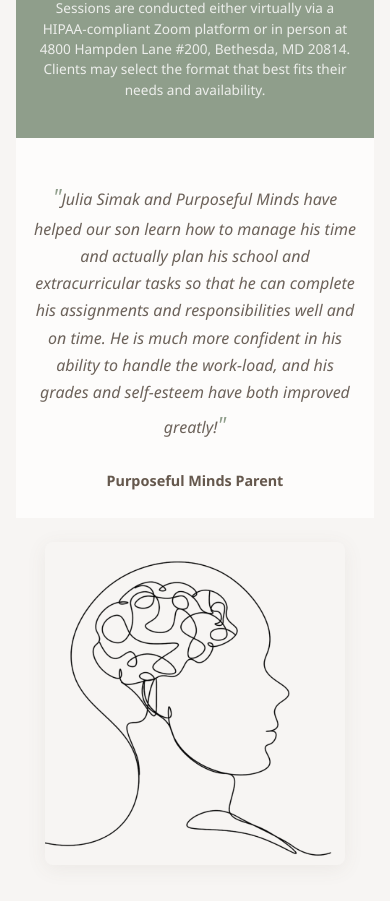
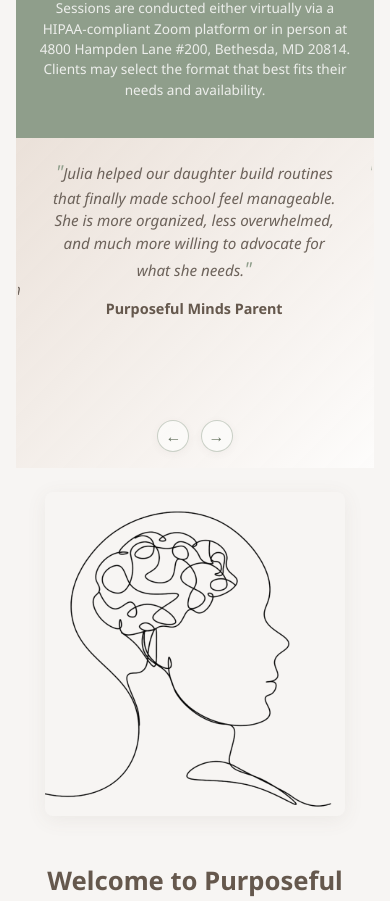
Before and after one commit to asimak4/julia_purposeful_minds, a React (Create React App) app: page / in a window 390 px wide. Shown: the part 1153-2054 px from the top of the page. Built offline with nearby package versions, Linux system fonts and the light colour scheme; no server answers.

Commit message:
updating reviews

```diff
--- /dev/null
+++ b/src/data/testimonials.json
@@ -0,0 +1,22 @@
+[
+  {
+    "quote": "Julia Simak and Purposeful Minds have helped our son learn how to manage his time and actually plan his school and extracurricular tasks so that he can complete his assignments and responsibilities well and on time. He is much more confident in his ability to handle the work-load, and his grades and self-esteem have both improved greatly!",
+    "author": "Purposeful Minds Parent"
+  },
+  {
+    "quote": "Julia helped our daughter build routines that finally made school feel manageable. She is more organized, less overwhelmed, and much more willing to advocate for what she needs.",
+    "author": "Purposeful Minds Parent"
+  },
+  {
+    "quote": "The strategies from Purposeful Minds have made a noticeable difference at home. Homework no longer turns into a nightly battle, and our child is learning how to break big assignments into realistic steps.",
+    "author": "Purposeful Minds Parent"
+  },
+  {
+    "quote": "Julia has a calm, thoughtful way of connecting with students. She helped our teenager understand their learning style and use practical tools that carried over into classes, sports, and daily responsibilities.",
+    "author": "Purposeful Minds Parent"
+  },
+  {
+    "quote": "We appreciated how individualized the sessions were. Julia listened carefully, set clear goals, and gave our family language and systems we could actually use between sessions.",
+    "author": "Purposeful Minds Parent"
+  }
+]
--- a/src/pages/HomePage.module.css
+++ b/src/pages/HomePage.module.css
@@ -148,45 +148,127 @@
 
 /* Testimonial Section Styles */
 .testimonialSection {
-  padding: 2.5rem 5%;
-  background-color: var(--color-bg-elevated);
+  padding: 1.5rem 5%;
+  background:
+    linear-gradient(135deg, rgba(232, 221, 212, 0.88), rgba(253, 252, 251, 0.96)),
+    var(--color-bg-elevated);
   text-align: center;
 }
 
 .testimonialContent {
-  max-width: 800px;
+  max-width: 1000px;
   margin: 0 auto;
 }
 
+.testimonialRail {
+  display: flex;
+  gap: 0;
+  overflow-x: auto;
+  padding: 0;
+  scroll-padding-inline: 0;
+  scroll-snap-type: x mandatory;
+  -webkit-overflow-scrolling: touch;
+  scrollbar-width: none;
+}
+
+.testimonialRail::-webkit-scrollbar {
+  display: none;
+}
+
+.testimonialSlide {
+  box-sizing: border-box;
+  flex: 0 0 100%;
+  padding: 0.25rem 6%;
+  position: relative;
+  scroll-snap-align: start;
+}
+
+.testimonialSlide::before {
+  background-color: var(--color-line-soft);
+  content: '';
+  height: 60%;
+  left: 1rem;
+  position: absolute;
+  top: 20%;
+  width: 3px;
+}
+
+.testimonialSlide:focus-visible {
+  outline: none;
+}
+
+.testimonialSlide:focus-visible .testimonialQuote {
+  text-decoration: underline;
+  text-decoration-color: var(--color-line-soft);
+  text-underline-offset: 0.35rem;
+}
+
 .testimonialQuote {
-  font-size: 1.1rem;
+  font-size: clamp(1rem, 1.35vw, 1.3rem);
   font-style: italic;
   color: var(--color-text);
-  line-height: 1.7;
-  margin-bottom: 1.5rem;
-  text-align: left;
+  line-height: 1.5;
+  margin: 0 0 0.75rem;
+  text-align: center;
 }
 
 .quoteMark {
-  font-size: 1.4rem;
+  font-size: 1.2rem;
   color: var(--color-primary); /* Muted Green/Olive accent */
 }
 
 .testimonialAuthor {
-  text-align: right;
+  text-align: center;
 }
 
 .testimonialName {
-  font-size: 1rem;
+  font-size: 0.95rem;
   font-weight: bold;
   color: var(--color-heading);
   font-style: normal;
 }
 
+.testimonialControls {
+  align-items: center;
+  display: flex;
+  gap: 0.85rem;
+  justify-content: center;
+  margin-top: 0.25rem;
+}
+
+.testimonialArrow {
+  align-items: center;
+  background-color: rgba(253, 252, 251, 0.7);
+  border: 1px solid rgba(143, 158, 139, 0.45);
+  border-radius: 50%;
+  box-shadow: var(--shadow-sm);
+  color: var(--color-primary-dark);
+  display: inline-flex;
+  font-size: 1.1rem;
+  height: 2.25rem;
+  justify-content: center;
+  line-height: 1;
+  padding: 0;
+  transition: background-color 0.2s ease, border-color 0.2s ease, box-shadow 0.2s ease, transform 0.2s ease;
+  width: 2.25rem;
+}
+
+.testimonialArrow:hover,
+.testimonialArrow:focus-visible {
+  background-color: var(--color-bg-elevated);
+  border-color: var(--color-primary);
+  box-shadow: var(--shadow-md);
+  color: var(--color-heading);
+  transform: translateY(-1px);
+}
+
 /* Responsive adjustments for Testimonial Section */
 @media (max-width: 768px) {
   .testimonialSection {
-    padding: 2rem 5%;
+    padding: 1.25rem 5%;
+  }
+  .testimonialSlide {
+    padding: 0.25rem 6%;
   }
   .testimonialQuote {
     font-size: 1rem;
@@ -205,10 +287,30 @@
 
 @media (max-width: 576px) {
   .testimonialSection {
-    padding: 1.5rem 5%;
+    padding: 1rem 5%;
+  }
+  .testimonialRail {
+    margin-inline: -5%;
+    padding-inline: 5%;
+    scroll-padding-inline: 5%;
+  }
+  .testimonialSlide {
+    flex-basis: 100%;
+    padding: 0.25rem 0.75rem;
+  }
+  .testimonialSlide::before {
+    display: none;
   }
   .testimonialQuote {
     font-size: 0.95rem;
+  }
+  .testimonialControls {
+    gap: 0.7rem;
+  }
+  .testimonialArrow {
+    font-size: 1rem;
+    height: 2rem;
+    width: 2rem;
   }
 }
 
@@ -575,72 +677,6 @@
   }
 }
 
-/* Testimonials Section Styles */
-.testimonialsSection {
-  padding: 3rem 5%;
-  background-color: var(--color-bg);
-  /* Or keep var(--color-bg) and style items individually */
-}
-
-.testimonialsTitle {
-  text-align: center;
-  font-size: 2.2rem;
-  color: var(--color-heading);
-  margin-bottom: 2.5rem;
-}
-
-.testimonialsGrid {
-  display: grid;
-  grid-template-columns: repeat(auto-fit, minmax(300px, 1fr)); /* Responsive columns */
-  gap: 2rem;
-}
-
-.testimonialItem {
-  background-color: var(--color-bg-elevated);
-  border: 1px solid var(--color-border-subtle);
-  padding: 2rem;
-  border-radius: 8px;
-  box-shadow: var(--shadow-sm);
-  display: flex;
-  flex-direction: column;
-  justify-content: space-between; /* Pushes cite to the bottom if varying text lengths */
-}
-
-.testimonialQuote {
-  font-size: 1.1rem;
-  font-style: italic;
-  color: var(--color-text);
-  line-height: 1.7;
-  margin-bottom: 1.5rem; /* Space between quote and cite */
-  flex-grow: 1; /* Allows quote to take available space */
-}
-
-
-.testimonialCite {
-  font-size: 1rem;
-  font-weight: bold;
-  color: var(--color-heading);
-  text-align: right;
-  font-style: normal;
-}
-
-/* Responsive adjustments for Testimonials Section */
-@media (max-width: 768px) {
-  .testimonialsTitle {
-    font-size: 2rem;
-    margin-bottom: 2rem;
-  }
-  .testimonialQuote {
-    font-size: 1rem;
-  }
-  .testimonialQuote::before {
-    font-size: 2rem;
-  }
-  .testimonialCite {
-    font-size: 0.9rem;
-  }
-}
-
 /* Final CTA Section Styles */
 .finalCtaSection {
   padding: 2rem 5%; /* Reduced from 3rem to 2rem */
--- a/src/pages/HomePage.tsx
+++ b/src/pages/HomePage.tsx
@@ -1,10 +1,114 @@
+import { useCallback, useEffect, useRef, useState } from 'react';
 import styles from './HomePage.module.css'; // Import CSS Module
 import { Link } from 'react-router-dom';
 import { motion } from 'framer-motion'; // Import motion
+import testimonials from '../data/testimonials.json';
 
 // Placeholder for HomePage component
 export default function HomePage() {
   const heroBgImage = `${process.env.PUBLIC_URL}/childInTherapy1.png`; // Swapped: now childInTherapy.jpg
+  const testimonialRailRef = useRef<HTMLDivElement | null>(null);
+  const testimonialRefs = useRef<(HTMLElement | null)[]>([]);
+  const programmaticScrollTimeoutRef = useRef<number | null>(null);
+  const resumeRotationTimeoutRef = useRef<number | null>(null);
+  const [activeTestimonialIndex, setActiveTestimonialIndex] = useState(0);
+  const [isTestimonialPaused, setIsTestimonialPaused] = useState(false);
+
+  const scrollToTestimonial = useCallback((index: number) => {
+    const rail = testimonialRailRef.current;
+    const testimonial = testimonialRefs.current[index];
+
+    if (!rail || !testimonial) {
+      return;
+    }
+
+    if (programmaticScrollTimeoutRef.current) {
+      window.clearTimeout(programmaticScrollTimeoutRef.current);
+    }
+
+    programmaticScrollTimeoutRef.current = window.setTimeout(() => {
+      programmaticScrollTimeoutRef.current = null;
+    }, 700);
+
+    rail.scrollTo({
+      left: testimonial.offsetLeft - rail.offsetLeft,
+      behavior: 'smooth',
+    });
+  }, []);
+
+  const pauseTestimonialRotation = useCallback((resumeAfterMs = 8000) => {
+    setIsTestimonialPaused(true);
+
+    if (resumeRotationTimeoutRef.current) {
+      window.clearTimeout(resumeRotationTimeoutRef.current);
+    }
+
+    resumeRotationTimeoutRef.current = window.setTimeout(() => {
+      setIsTestimonialPaused(false);
+      resumeRotationTimeoutRef.current = null;
+    }, resumeAfterMs);
+  }, []);
+
+  const goToTestimonial = (index: number) => {
+    pauseTestimonialRotation();
+    setActiveTestimonialIndex(index);
+    scrollToTestimonial(index);
+  };
+
+  const handleTestimonialScroll = () => {
+    const rail = testimonialRailRef.current;
+
+    if (!rail || programmaticScrollTimeoutRef.current) {
+      return;
+    }
+
+    pauseTestimonialRotation();
+
+    const closestIndex = testimonialRefs.current.reduce((closest, testimonial, index) => {
+      if (!testimonial) {
+        return closest;
+      }
+
+      const currentDistance = Math.abs(rail.scrollLeft - (testimonial.offsetLeft - rail.offsetLeft));
+      const closestTestimonial = testimonialRefs.current[closest];
+      const closestDistance = closestTestimonial
+        ? Math.abs(rail.scrollLeft - (closestTestimonial.offsetLeft - rail.offsetLeft))
+        : Number.POSITIVE_INFINITY;
+
+      return currentDistance < closestDistance ? index : closest;
+    }, 0);
+
+    setActiveTestimonialIndex(closestIndex);
+  };
+
+  useEffect(() => {
+    if (isTestimonialPaused || testimonials.length <= 1) {
+      return;
+    }
+
+    const intervalId = window.setInterval(() => {
+      setActiveTestimonialIndex((currentIndex) => {
+        const nextIndex = (currentIndex + 1) % testimonials.length;
+        scrollToTestimonial(nextIndex);
+        return nextIndex;
+      });
+    }, 6000);
+
+    return () => {
+      window.clearInterval(intervalId);
+    };
+  }, [isTestimonialPaused, scrollToTestimonial]);
+
+  useEffect(() => {
+    return () => {
+      if (programmaticScrollTimeoutRef.current) {
+        window.clearTimeout(programmaticScrollTimeoutRef.current);
+      }
+      if (resumeRotationTimeoutRef.current) {
+        window.clearTimeout(resumeRotationTimeoutRef.current);
+      }
+    };
+  }, []);
 
   const sectionVariants = {
     hidden: { opacity: 0, y: 75, scale: 0.95 },
@@ -113,12 +217,64 @@
           variants={itemVariants}
           transition={{ duration: 0.5, delay: 0.2 }}
         >
-          <p className={styles.testimonialQuote}>
-            <span className={styles.quoteMark}>"</span>Julia Simak and Purposeful Minds have helped our son learn how to manage his time and actually plan his school and extracurricular tasks so that he can complete his assignments and responsibilities well and on time. He is much more confident in his ability to handle the work-load, and his grades and self-esteem have both improved greatly!<span className={styles.quoteMark}>"</span>
-          </p>
-          <div className={styles.testimonialAuthor}>
-            <span className={styles.testimonialName}>Purposeful Minds Parent</span>
+          <div
+            className={styles.testimonialRail}
+            aria-label="Testimonials"
+            onMouseEnter={() => {
+              if (resumeRotationTimeoutRef.current) {
+                window.clearTimeout(resumeRotationTimeoutRef.current);
+                resumeRotationTimeoutRef.current = null;
+              }
+              setIsTestimonialPaused(true);
+            }}
+            onMouseLeave={() => setIsTestimonialPaused(false)}
+            onFocus={() => setIsTestimonialPaused(true)}
+            onBlur={() => setIsTestimonialPaused(false)}
+            onTouchStart={() => pauseTestimonialRotation()}
+            onScroll={handleTestimonialScroll}
+            ref={testimonialRailRef}
+          >
+            {testimonials.map((testimonial, index) => (
+              <article
+                aria-label={`Testimonial ${index + 1} of ${testimonials.length}`}
+                className={styles.testimonialSlide}
+                key={`${testimonial.author}-${testimonial.quote}-${index}`}
+                ref={(element) => {
+                  testimonialRefs.current[index] = element;
+                }}
+                tabIndex={0}
+              >
+                <p className={styles.testimonialQuote}>
+                  <span className={styles.quoteMark}>"</span>
+                  {testimonial.quote}
+                  <span className={styles.quoteMark}>"</span>
+                </p>
+                <div className={styles.testimonialAuthor}>
+                  <span className={styles.testimonialName}>{testimonial.author}</span>
+                </div>
+              </article>
+            ))}
           </div>
+          {testimonials.length > 1 && (
+            <div className={styles.testimonialControls} aria-label="Testimonial controls">
+              <button
+                aria-label="Previous testimonial"
+                className={styles.testimonialArrow}
+                onClick={() => goToTestimonial((activeTestimonialIndex - 1 + testimonials.length) % testimonials.length)}
+                type="button"
+              >
+                <span aria-hidden="true">←</span>
+              </button>
+              <button
+                aria-label="Next testimonial"
+                className={styles.testimonialArrow}
+                onClick={() => goToTestimonial((activeTestimonialIndex + 1) % testimonials.length)}
+                type="button"
+              >
+                <span aria-hidden="true">→</span>
+              </button>
+            </div>
+          )}
         </motion.div>
       </motion.section>
 
@@ -174,31 +330,6 @@
         </div>
       </motion.section>
 
-      {/* Testimonials Section */}
-      {/*
-      <motion.section
-        className={styles.testimonialsSection}
-        initial="hidden"
-        whileInView="visible"
-        viewport={{ amount: 0.1 }} // Trigger when 10% of the section is visible
-        variants={sectionVariants}
-        transition={{ duration: 0.6, delay: 0.2 }}
-      >
-        <h2 className={styles.testimonialsTitle}>What Our Families Say</h2>
-        <div className={styles.testimonialsGrid}>
-          <motion.div variants={itemVariants} transition={{ duration: 0.5, delay: 0.3 }} className={styles.testimonialItem}>
-            <p className={styles.testimonialQuote}>"[Testimonial 1 - A brief, impactful quote about the positive experience and outcomes. Keep it concise and genuine.]"</p>
-            <cite className={styles.testimonialCite}>- [Person 1 Name/Role, e.g., Parent of a 5th Grader]</cite>
-          </motion.div>
-          <motion.div variants={itemVariants} transition={{ duration: 0.5, delay: 0.5 }} className={styles.testimonialItem}>
-            <p className={styles.testimonialQuote}>"[Testimonial 2 - Another compelling quote highlighting different aspects of the service or the therapist's approach.]"</p>
-            <cite className={styles.testimonialCite}>- [Person 2 Name/Role, e.g., High School Student]</cite>
-          </motion.div>
-        </div>
-      </motion.section>
-      */}
-
-
       {/* Final Call to Action Section */}
       <motion.section
         className={styles.finalCtaSection}
```
